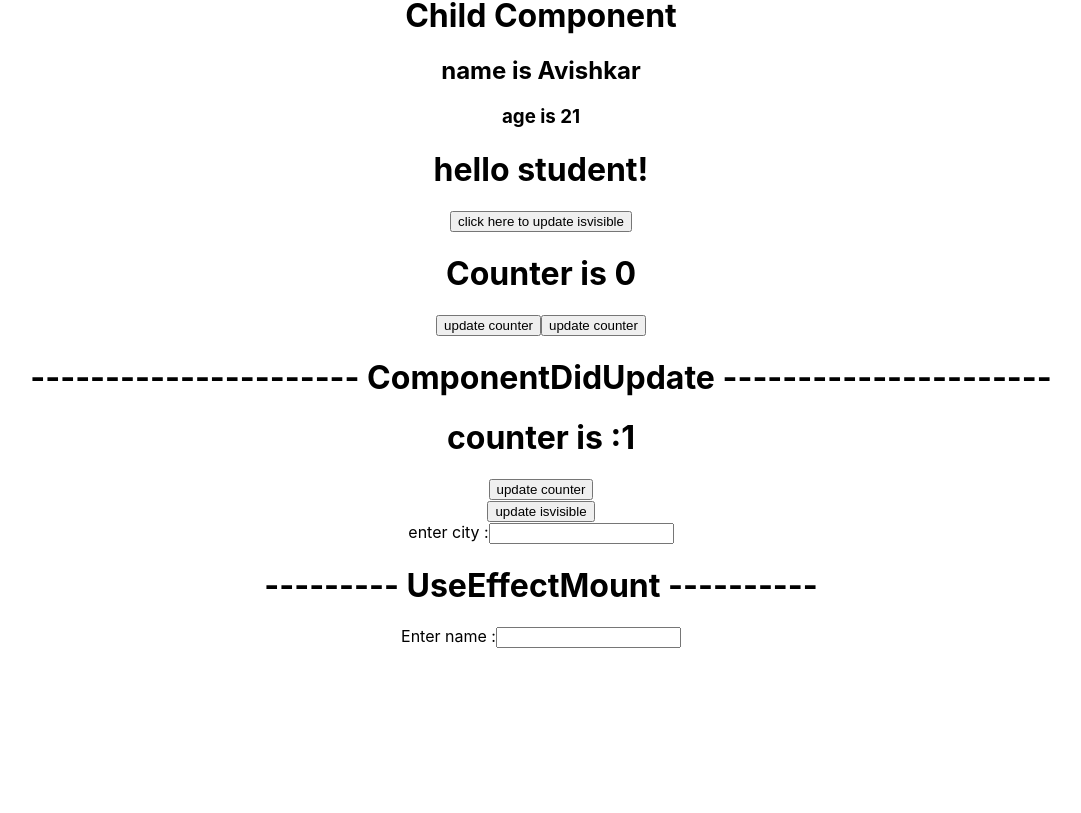
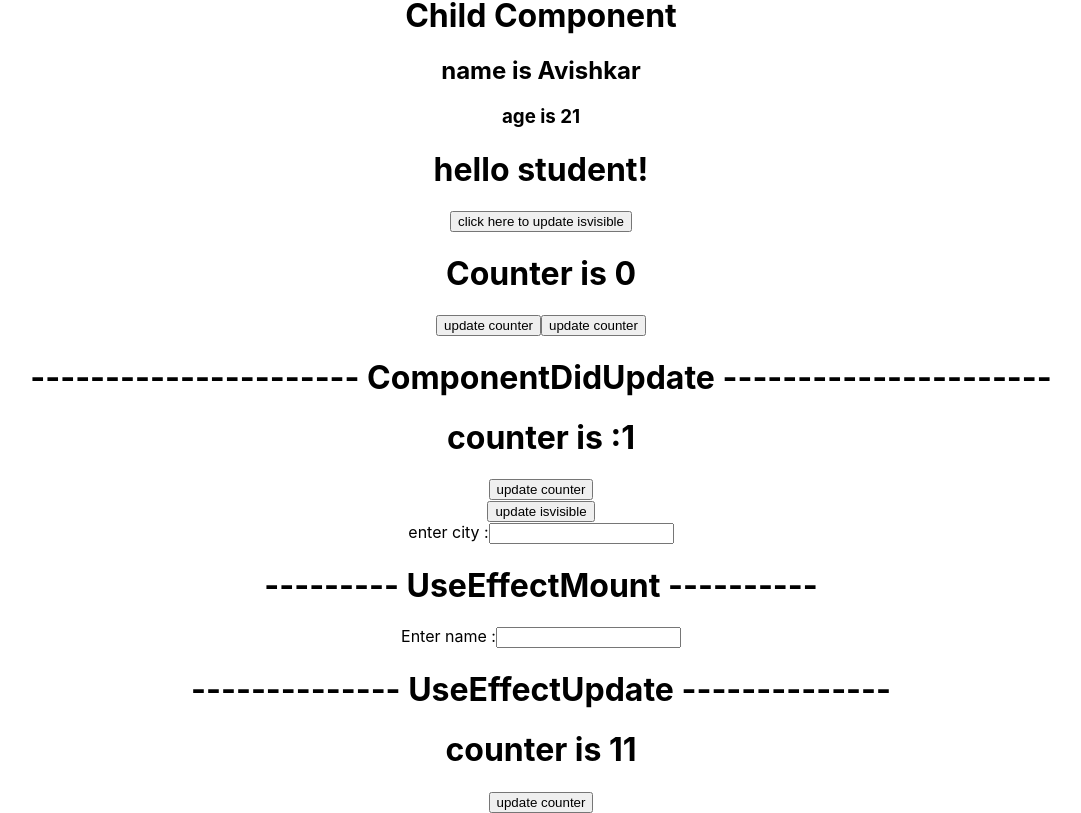
Before and after one commit to Avishkar05/myreactapp_code_practice, a React (Create React App) app: page / in a window 1280 px wide. Shown: the part 1681-2494 px from the top of the page, without its empty margins (99-1180 px from the left). Before the commit the page ends 2329 px from the top, so only its background shows below. Built offline with nearby package versions, Linux system fonts and the light colour scheme.

Commit message:
created usereffectupdate.jsx

```diff
--- a/src/App.js
+++ b/src/App.js
@@ -15,6 +15,7 @@ import ComponentDidUpdate from './ComponentDidUpdate.jsx';
 import { Component, useState } from 'react';
 import ComponentWillUnmount from './ComponentWillUnmount';
 import UseEffectMount from './UseEffectMount.jsx';
+import UseEffectUpdate from './UseEffectUpdate.jsx';
 
 function App() {
 
@@ -43,6 +44,7 @@ function App() {
       <button onClick={()=>{setisvisible(false)}}>update isvisible</button><br></br>
       enter city :<input type="text"></input>
       <UseEffectMount></UseEffectMount>
+      <UseEffectUpdate></UseEffectUpdate>
     </div>
   );
 }
--- /dev/null
+++ b/src/UseEffectUpdate.jsx
@@ -0,0 +1,23 @@
+import React, { useEffect, useState } from 'react'
+
+export default function UseEffectUpdate() {
+
+  let [counter,setCounter]=useState(0);
+
+  useEffect(()=>{
+    console.log("this is update phase!")
+    if(counter <= 10)
+    {
+      setCounter(counter + 1);
+      console.log("counter is "+counter)
+    }
+  })
+
+  return (
+    <div>
+        <h1>-------------- UseEffectUpdate --------------</h1>
+        <h1>counter is {counter}</h1>
+        <button onClick={()=>{setCounter(1)}}>update counter</button>
+    </div>
+  )
+}
```
